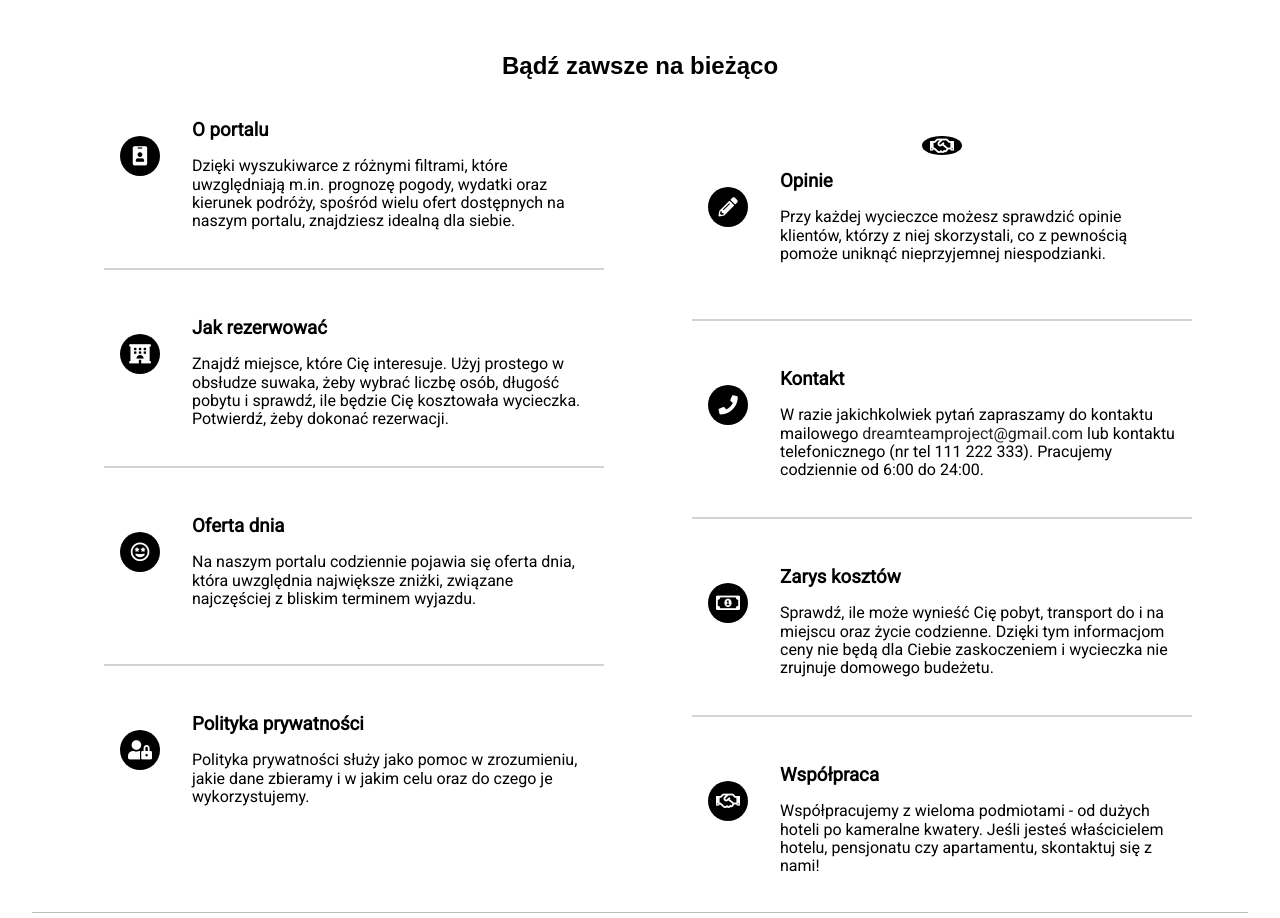
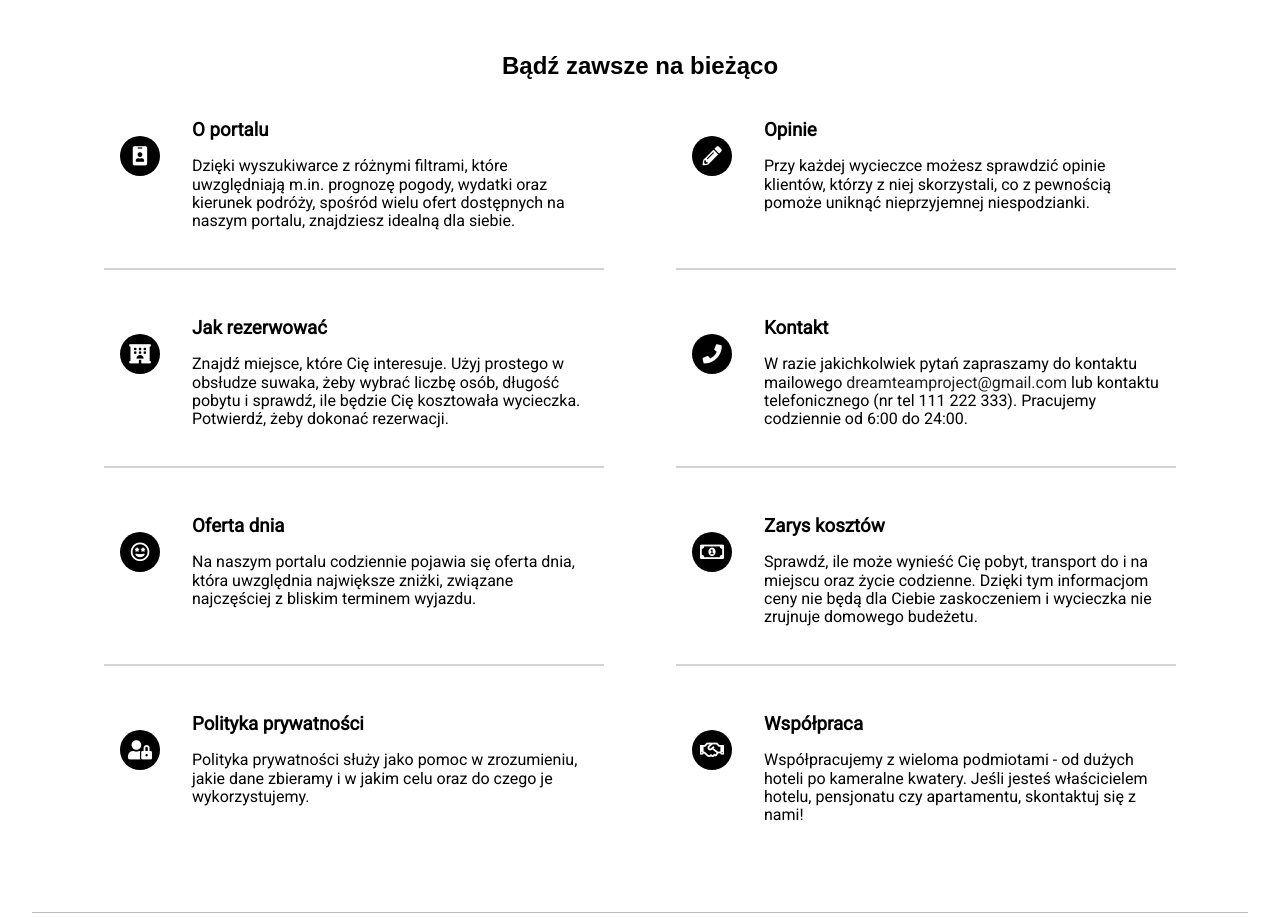
Before and after one commit to infoshareacademy/jfdd13-dreamteam, a plain HTML site: page index.html in a window 1280 px wide. Shown: the part 780-1698 px from the top of the page. Drawn offline with nearby package versions, Linux system fonts and the light colour scheme; a web font is replaced by a local one.

Commit message:
deleted handshake icon

```diff
--- a/index.html
+++ b/index.html
@@ -125,9 +125,9 @@
                             </div>
                         </div>
                     </div>
-                    <div class="functions__container-row">
-                        <div class="functions__icon">
-                            <i class="far fa-handshake"></i>
+
+
+
                     <div class="functions__container-col">
                         <div class="functions__container-row">
                             <div class="functions__icon">
```
